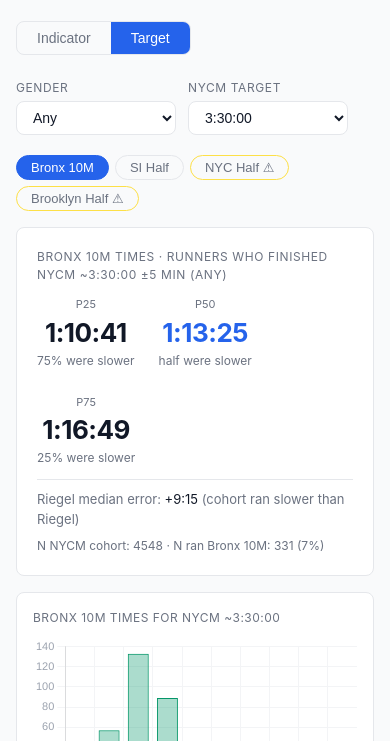
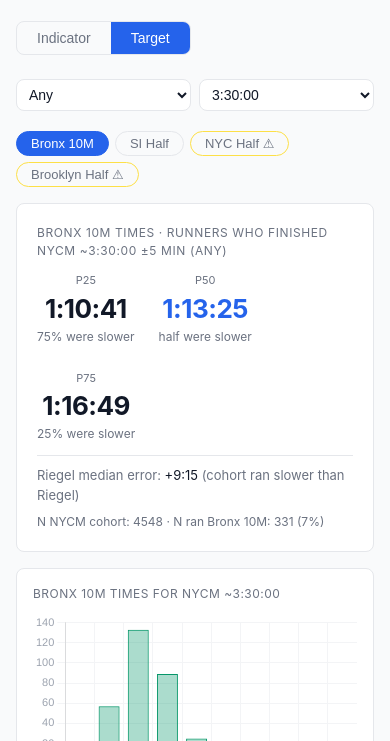
Before and after one commit to skjaidev/nycm, a website: page index.html in a window 390 px wide. Shown: the part 103-844 px from the top of the page. Drawn offline with nearby package versions, Linux system fonts and the light colour scheme.

Commit message:
Compact dropdowns to single row on mobile

```diff
--- a/index.html
+++ b/index.html
@@ -39,10 +39,10 @@ h1 { font-size: 22px; font-weight: 700; margin-bottom: 4px; }
 .mode-toggle button { background: transparent; border: none; color: var(--muted); padding: 8px 20px; font-size: 14px; cursor: pointer; transition: background 0.15s, color 0.15s; }
 .mode-toggle button.active { background: var(--accent); color: #fff; }
 
-.controls { display: flex; flex-wrap: wrap; gap: 12px; margin-bottom: 20px; align-items: flex-end; }
-.field { display: flex; flex-direction: column; gap: 4px; }
-.field label { font-size: 12px; color: var(--muted); text-transform: uppercase; letter-spacing: 0.05em; }
-select { background: var(--surface); color: var(--text); border: 1px solid var(--border); border-radius: var(--radius); padding: 7px 12px; font-size: 14px; cursor: pointer; min-width: 160px; }
+.controls { display: flex; flex-wrap: nowrap; gap: 8px; margin-bottom: 20px; align-items: center; }
+.field { flex: 1; min-width: 0; }
+.field label { display: none; }
+select { background: var(--surface); color: var(--text); border: 1px solid var(--border); border-radius: var(--radius); padding: 6px 8px; font-size: 14px; cursor: pointer; width: 100%; min-width: 0; }
 select:focus { outline: 2px solid var(--accent); outline-offset: 1px; }
 
 .card { background: var(--surface); border: 1px solid var(--border); border-radius: var(--radius); padding: var(--card-pad); margin-bottom: 16px; }
@@ -105,7 +105,7 @@ select:focus { outline: 2px solid var(--accent); outline-offset: 1px; }
   <div id="ctrl-indicator" class="controls hidden">
     <div class="field">
       <label>Gender</label>
-      <select id="ind-gender" onchange="scheduleUpdate()">
+      <select id="ind-gender" aria-label="Gender" onchange="scheduleUpdate()">
         <option value="any">Any</option>
         <option value="M">Men</option>
         <option value="F">Women</option>
@@ -113,7 +113,7 @@ select:focus { outline: 2px solid var(--accent); outline-offset: 1px; }
     </div>
     <div class="field">
       <label>Indicator race</label>
-      <select id="ind-race" onchange="onIndRaceChange()">
+      <select id="ind-race" aria-label="Indicator race" onchange="onIndRaceChange()">
         <option value="bronx_10m">Bronx 10M (~7 wks)</option>
         <option value="si_half">SI Half (~3 wks)</option>
         <option value="nyc_half">NYC Half (~8 mo) ⚠</option>
@@ -122,7 +122,7 @@ select:focus { outline: 2px solid var(--accent); outline-offset: 1px; }
     </div>
     <div class="field">
       <label>Indicator time</label>
-      <select id="ind-time" onchange="scheduleUpdate()"></select>
+      <select id="ind-time" aria-label="Indicator time" onchange="scheduleUpdate()"></select>
     </div>
   </div>
 
@@ -130,7 +130,7 @@ select:focus { outline: 2px solid var(--accent); outline-offset: 1px; }
   <div id="ctrl-target" class="controls">
     <div class="field">
       <label>Gender</label>
-      <select id="tgt-gender" onchange="scheduleUpdate()">
+      <select id="tgt-gender" aria-label="Gender" onchange="scheduleUpdate()">
         <option value="any">Any</option>
         <option value="M">Men</option>
         <option value="F">Women</option>
@@ -138,7 +138,7 @@ select:focus { outline: 2px solid var(--accent); outline-offset: 1px; }
     </div>
     <div class="field">
       <label>NYCM target</label>
-      <select id="tgt-time" onchange="scheduleUpdate()"></select>
+      <select id="tgt-time" aria-label="NYCM target time" onchange="scheduleUpdate()"></select>
     </div>
   </div>
 
```
